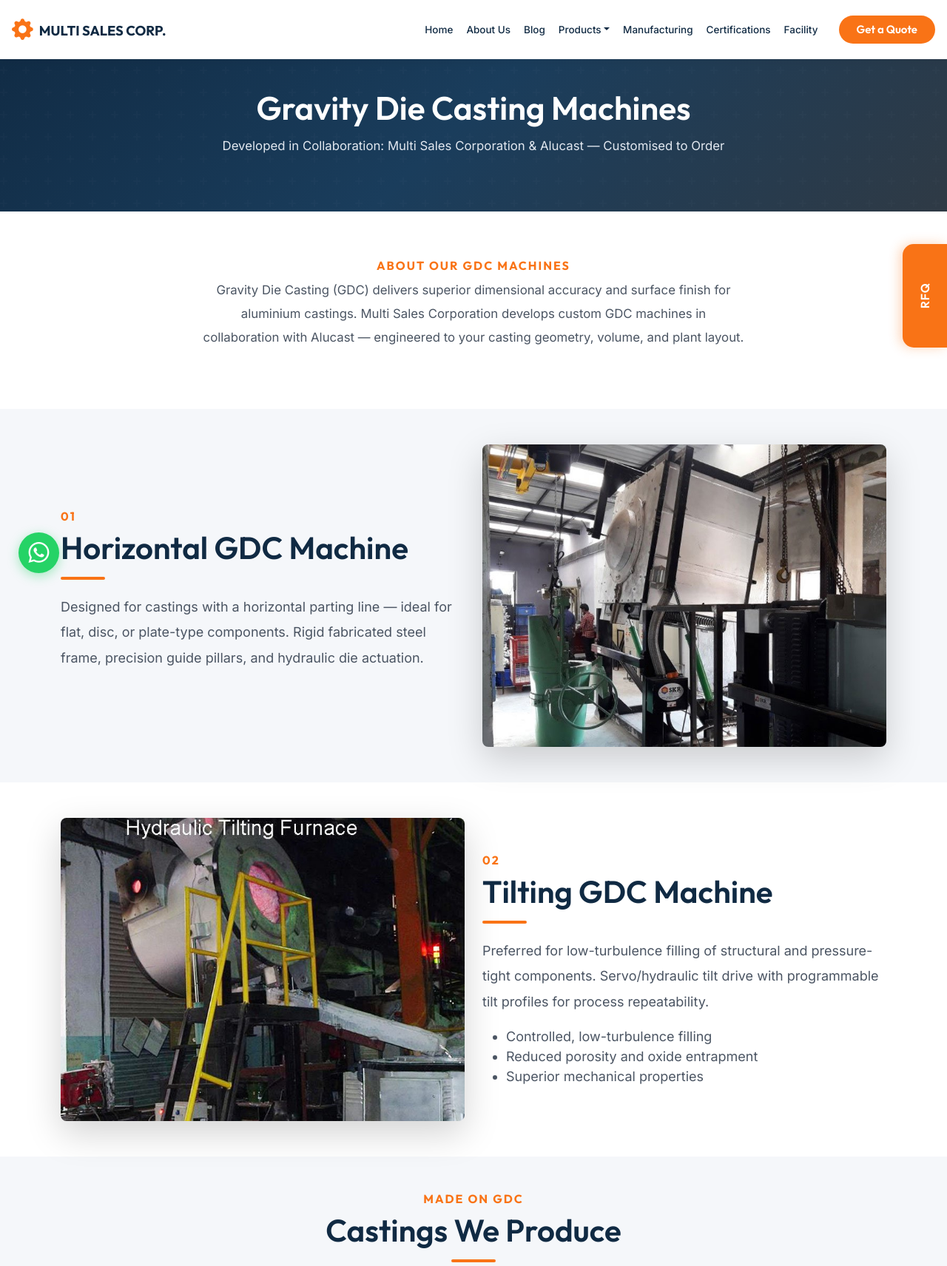
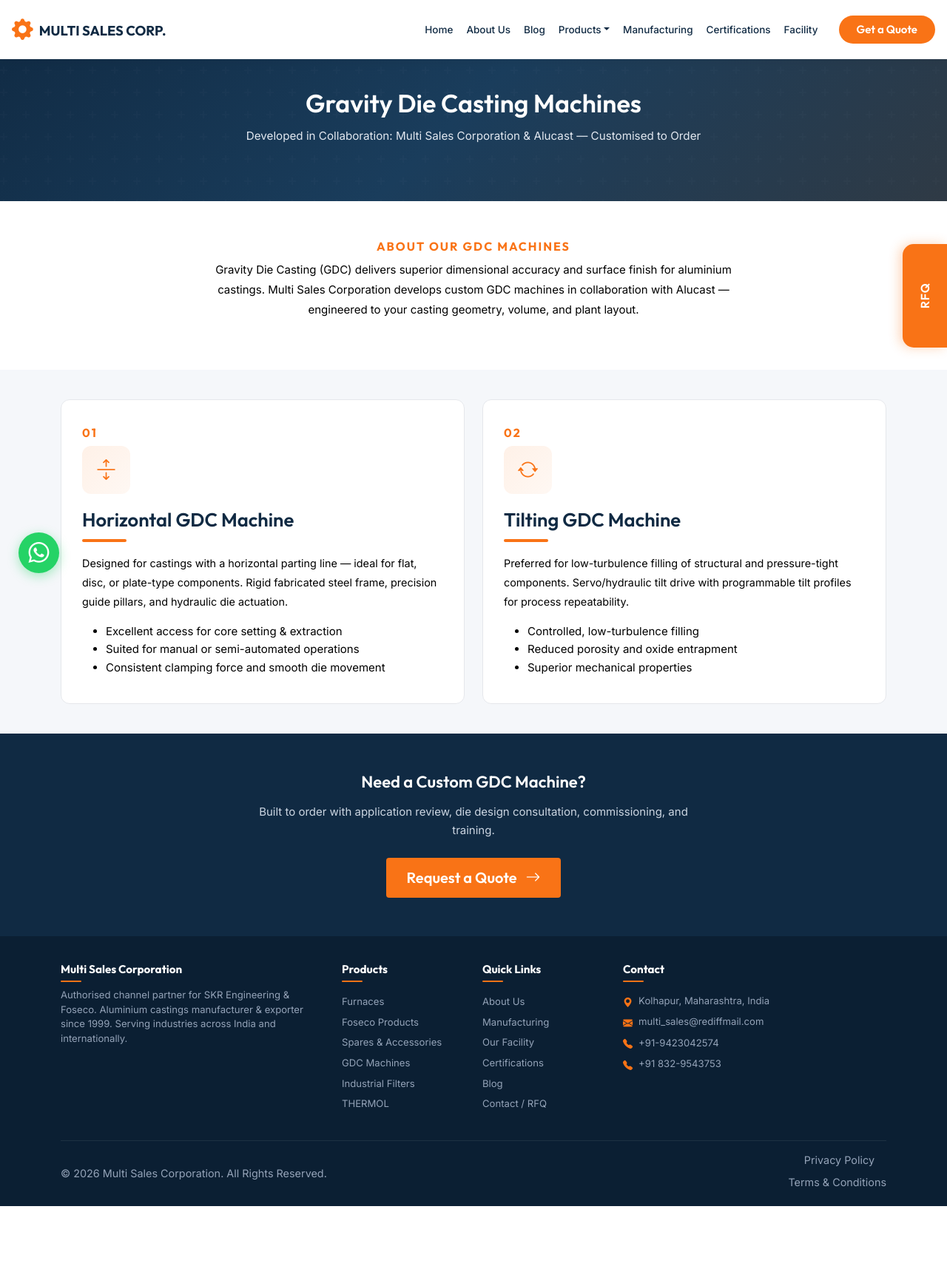
Before and after one commit to sapnathakur35492/IndustrialPro, a Django app: page /gdc-machines/ in a window 1280 px wide. Shown: the top 1712 px of the page at 74% size. After the commit the page ends 1631 px from the top, so only its background shows below. Run offline with Django 5.2, Linux system fonts and the light colour scheme.

Commit message:
Polish site contrast, favicon, GDC, footer, and home photos.
Use black body text, M-monogram favicon, icon-only home/GDC cards, compact footer and smaller type, and fix broken media gallery image paths.

Co-authored-by: Cursor <cursoragent@cursor.com>

```diff
--- a/static/css/style.css
+++ b/static/css/style.css
@@ -14,8 +14,9 @@
     --accent-orange: #F97316;
     --accent-orange-hover: #ea6c10;
 
-    --text-primary: #1F2937;
-    --text-secondary: #4B5563;
+    --text-primary: #000000;
+    --text-secondary: #000000;
+    --slate-grey: #000000;
 
     --font-heading: 'Outfit', sans-serif;
     --font-body: 'Inter', sans-serif;
@@ -26,7 +27,8 @@ body {
     font-family: var(--font-body);
     color: var(--text-primary);
     background-color: var(--white);
-    font-size: 18px;
+    font-size: 15px;
+    line-height: 1.65;
     overflow-x: hidden;
 }
 
@@ -36,9 +38,9 @@ h1, h2, h3, h4, h5, h6 {
     color: var(--primary-navy);
 }
 
-h1 { font-size: 56px; }
-h2 { font-size: 42px; }
-h3 { font-size: 30px; }
+h1 { font-size: 40px; }
+h2 { font-size: 30px; }
+h3 { font-size: 22px; }
 
 a { transition: all 0.3s ease; }
 
@@ -48,7 +50,20 @@ a { transition: all 0.3s ease; }
 .bg-light-grey { background-color: var(--secondary-light-grey) !important; }
 .text-orange { color: var(--accent-orange) !important; }
 .text-navy { color: var(--primary-navy) !important; }
-.text-muted { color: var(--text-secondary) !important; }
+.text-muted,
+.text-secondary,
+.text-body-secondary,
+.form-text {
+    color: #000000 !important;
+}
+.bg-navy .text-muted,
+.bg-navy .text-secondary,
+.bg-navy .text-body-secondary,
+.mega-footer .text-muted,
+.page-header .text-muted,
+.hero-content .text-muted {
+    color: #CBD5E1 !important;
+}
 
 /* 4. BUTTONS */
 .btn-orange {
@@ -239,53 +254,53 @@ a { transition: all 0.3s ease; }
 }
 .hero-content h1 {
     color: var(--white) !important;
-    font-size: 52px;
+    font-size: 40px;
     font-weight: 700;
-    line-height: 1.15;
-    margin-bottom: 20px;
+    line-height: 1.2;
+    margin-bottom: 14px;
 }
 .hero-content p {
     color: #CBD5E1;
-    font-size: 1.15rem;
-    margin-bottom: 30px;
-    line-height: 1.7;
+    font-size: 1rem;
+    margin-bottom: 22px;
+    line-height: 1.65;
 }
 .hero-content .hero-sub {
-    font-size: 1.1rem;
+    font-size: 0.95rem;
     color: #94A3B8;
-    margin-bottom: 35px;
+    margin-bottom: 28px;
 }
 .hero-badge {
     display: inline-block;
     background: rgba(249, 115, 22, 0.15);
     border: 1px solid rgba(249, 115, 22, 0.3);
     color: var(--accent-orange) !important;
-    padding: 8px 20px;
+    padding: 6px 16px;
     border-radius: 50px;
-    font-size: 0.85rem;
+    font-size: 0.75rem;
     font-weight: 600;
     letter-spacing: 0.5px;
-    margin-bottom: 25px;
+    margin-bottom: 18px;
 }
 
 /* 7. SECTIONS */
 .section-padding {
-    padding: 100px 0;
+    padding: 70px 0;
 }
 .section-padding-sm {
-    padding: 48px 0;
+    padding: 40px 0;
 }
 .section-padding-md {
-    padding: 64px 0;
+    padding: 52px 0;
 }
 .about-img-box {
     height: 400px;
 }
 .section-title {
-    font-size: 42px;
-    margin-bottom: 20px;
+    font-size: 30px;
+    margin-bottom: 16px;
     position: relative;
-    padding-bottom: 18px;
+    padding-bottom: 14px;
     color: var(--primary-navy);
 }
 .section-title::after {
@@ -344,33 +359,11 @@ a { transition: all 0.3s ease; }
     background: var(--white);
     border: 1px solid #E5E7EB;
     border-radius: 12px;
-    padding: 0;
+    padding: 35px 28px;
     transition: all 0.4s ease;
     position: relative;
     overflow: hidden;
     height: 100%;
-    display: flex;
-    flex-direction: column;
-}
-.product-category-card .pcc-image {
-    height: 180px;
-    overflow: hidden;
-    background: #0B1F33;
-}
-.product-category-card .pcc-image img {
-    width: 100%;
-    height: 100%;
-    object-fit: cover;
-    transition: transform 0.45s ease;
-}
-.product-category-card:hover .pcc-image img {
-    transform: scale(1.08);
-}
-.product-category-card .pcc-body {
-    padding: 24px 28px 28px;
-    flex: 1;
-    display: flex;
-    flex-direction: column;
 }
 .product-category-card::before {
     content: '';
@@ -393,17 +386,17 @@ a { transition: all 0.3s ease; }
     border-color: transparent;
 }
 .product-category-card .pcc-icon {
-    width: 48px;
-    height: 48px;
-    border-radius: 10px;
+    width: 65px;
+    height: 65px;
+    border-radius: 12px;
     background: linear-gradient(135deg, rgba(249,115,22,0.1) 0%, rgba(249,115,22,0.05) 100%);
     display: flex;
     align-items: center;
     justify-content: center;
-    margin-bottom: 14px;
+    margin-bottom: 20px;
 }
 .product-category-card .pcc-icon i {
-    font-size: 22px;
+    font-size: 28px;
     color: var(--accent-orange);
 }
 .product-category-card h4 {
@@ -453,11 +446,11 @@ a { transition: all 0.3s ease; }
 }
 .product-img-placeholder i {
     font-size: 60px;
-    color: #4B5563;
+    color: #000000;
     margin-bottom: 15px;
 }
 .product-img-placeholder span {
-    color: #374151;
+    color: #000000;
     font-weight: 600;
     font-size: 0.9rem;
     text-transform: uppercase;
@@ -653,13 +646,13 @@ a { transition: all 0.3s ease; }
 }
 .page-header h1 {
     color: var(--white) !important;
-    font-size: 44px;
-    margin-bottom: 12px;
+    font-size: 34px;
+    margin-bottom: 10px;
     position: relative;
 }
 .page-header p {
     color: #E2E8F0;
-    font-size: 1.05rem;
+    font-size: 0.95rem;
     position: relative;
 }
 
@@ -667,22 +660,24 @@ a { transition: all 0.3s ease; }
 .mega-footer {
     background-color: var(--footer-navy);
     color: #94A3B8;
-    padding: 60px 0 20px;
-    min-height: 280px;
+    padding: 36px 0 14px;
+    min-height: 0;
+    font-size: 0.85rem;
 }
 .mega-footer h5 {
     color: var(--white);
     font-family: var(--font-heading);
     font-weight: 600;
-    margin-bottom: 25px;
+    font-size: 0.95rem;
+    margin-bottom: 14px;
     position: relative;
-    padding-bottom: 12px;
+    padding-bottom: 8px;
 }
 .mega-footer h5::after {
     content: '';
     position: absolute;
     bottom: 0; left: 0;
-    width: 35px; height: 3px;
+    width: 28px; height: 2px;
     background-color: var(--accent-orange);
     border-radius: 2px;
 }
@@ -691,8 +686,8 @@ a { transition: all 0.3s ease; }
     text-decoration: none;
     transition: color 0.3s ease, padding-left 0.3s ease;
     display: block;
-    margin-bottom: 10px;
-    font-size: 0.95rem;
+    margin-bottom: 6px;
+    font-size: 0.82rem;
 }
 .mega-footer a:hover {
     color: var(--accent-orange);
@@ -701,9 +696,10 @@ a { transition: all 0.3s ease; }
 .mega-footer .footer-contact li {
     display: flex;
     align-items: flex-start;
-    gap: 10px;
-    margin-bottom: 12px;
-    line-height: 1.5;
+    gap: 8px;
+    margin-bottom: 8px;
+    line-height: 1.4;
+    font-size: 0.82rem;
 }
 .mega-footer .footer-contact i {
     flex-shrink: 0;
@@ -720,8 +716,13 @@ a { transition: all 0.3s ease; }
 }
 .mega-footer .footer-bottom {
     border-top: 1px solid rgba(255,255,255,0.08);
-    padding-top: 25px;
-    margin-top: 50px;
+    padding-top: 14px;
+    margin-top: 22px;
+}
+.mega-footer p {
+    font-size: 0.82rem;
+    margin-bottom: 0.75rem;
+    line-height: 1.5;
 }
 
 /* 14. STICKY RFQ WIDGET */
@@ -942,7 +943,7 @@ a { transition: all 0.3s ease; }
 }
 .glance-label {
     font-size: 0.9rem;
-    color: var(--slate-grey);
+    color: #000000;
     text-transform: uppercase;
     letter-spacing: 1px;
     font-weight: 600;
@@ -955,7 +956,7 @@ a { transition: all 0.3s ease; }
 }
 .glance-sub {
     font-size: 0.8rem;
-    color: var(--slate-grey);
+    color: #000000;
     margin-top: 5px;
 }
 
@@ -977,7 +978,7 @@ a { transition: all 0.3s ease; }
 }
 .specs-table td {
     padding: 12px 20px;
-    color: var(--slate-grey);
+    color: #000000;
     border-color: rgba(16, 42, 67, 0.05);
     vertical-align: middle;
 }
--- a/templates/base.html
+++ b/templates/base.html
@@ -17,10 +17,11 @@
 
     <title>{% block title %}Multi Sales Corporation — Industrial Supply & Manufacturing, Kolhapur{% endblock %}</title>
 
-    <!-- Favicon -->
-    <link rel="icon" href="{% static 'images/favicon.ico' %}" sizes="any">
-    <link rel="icon" type="image/png" href="{% static 'images/favicon-32.png' %}" sizes="32x32">
-    <link rel="apple-touch-icon" href="{% static 'images/apple-touch-icon.png' %}">
+    <!-- Favicon — Multi Sales "M" monogram -->
+    <link rel="icon" href="{% static 'images/favicon.ico' %}?v=2" sizes="any">
+    <link rel="icon" type="image/png" href="{% static 'images/favicon-32.png' %}?v=2" sizes="32x32">
+    <link rel="icon" type="image/png" href="{% static 'images/favicon-192.png' %}?v=2" sizes="192x192">
+    <link rel="apple-touch-icon" href="{% static 'images/apple-touch-icon.png' %}?v=2">
 
     <!-- Schema.org -->
     <script type="application/ld+json">
@@ -125,8 +126,8 @@
         <div class="container">
             <div class="row g-4 text-center text-md-start">
             <div class="col-lg-4 col-md-6 mb-2 mb-md-0">
-                <h5 class="fw-bold mb-4">Multi Sales Corporation</h5>
-                <p class="mb-4">Authorised channel partner for SKR Engineering & Foseco. Aluminium castings manufacturer & exporter since 1999. Serving industries across India and internationally.</p>
+                <h5 class="fw-bold mb-2">Multi Sales Corporation</h5>
+                <p class="mb-3">Authorised channel partner for SKR Engineering & Foseco. Aluminium castings manufacturer & exporter since 1999. Serving industries across India and internationally.</p>
                 <div class="d-flex gap-3 justify-content-center justify-content-md-start">
                     {% if settings.facebook_url %}<a href="{{ settings.facebook_url }}"><i class="bi bi-facebook fs-5"></i></a>{% endif %}
                     {% if settings.twitter_url %}<a href="{{ settings.twitter_url }}"><i class="bi bi-twitter fs-5"></i></a>{% endif %}
@@ -135,7 +136,7 @@
             </div>
 
             <div class="col-lg-2 col-md-6 mb-2 mb-md-0">
-                <h5 class="fw-bold mb-4">Products</h5>
+                <h5 class="fw-bold mb-3">Products</h5>
                 <ul class="list-unstyled">
                     <li><a href="{% url 'catalog:furnaces' %}">Furnaces</a></li>
                     <li><a href="{% url 'catalog:foseco' %}">Foseco Products</a></li>
@@ -147,7 +148,7 @@
             </div>
 
             <div class="col-lg-2 col-md-6 mb-2 mb-md-0">
-                <h5 class="fw-bold mb-4">Quick Links</h5>
+                <h5 class="fw-bold mb-3">Quick Links</h5>
                 <ul class="list-unstyled">
                     <li><a href="{% url 'core:about' %}">About Us</a></li>
                     <li><a href="{% url 'catalog:manufacturing' %}">Manufacturing</a></li>
@@ -159,8 +160,8 @@
             </div>
 
             <div class="col-lg-4 col-md-6">
-                <h5 class="fw-bold mb-4">Contact</h5>
-                <ul class="list-unstyled footer-contact" style="font-size: 0.9rem;">
+                <h5 class="fw-bold mb-3">Contact</h5>
+                <ul class="list-unstyled footer-contact">
                     <li><i class="bi bi-geo-alt-fill text-orange"></i><span>{{ settings.address|default:"Kolhapur, Maharashtra, India" }}</span></li>
                     <li><i class="bi bi-envelope-fill text-orange"></i><a href="mailto:multi_sales@rediffmail.com">multi_sales@rediffmail.com</a></li>
                     <li><i class="bi bi-telephone-fill text-orange"></i><a href="tel:+919423042574">+91-9423042574</a></li>
--- a/templates/catalog/gdc_machines.html
+++ b/templates/catalog/gdc_machines.html
@@ -17,7 +17,7 @@
         <div class="row">
             <div class="col-lg-8 mx-auto text-center" data-aos="fade-up">
                 <h6 class="text-orange text-uppercase fw-bold mb-2" style="letter-spacing: 2px;">About Our GDC Machines</h6>
-                <p class="text-muted" style="line-height: 1.9; font-size: 1.05rem;">Gravity Die Casting (GDC) delivers superior dimensional accuracy and surface finish for aluminium castings. Multi Sales Corporation develops custom GDC machines in collaboration with Alucast — engineered to your casting geometry, volume, and plant layout.</p>
+                <p class="text-muted" style="line-height: 1.8;">Gravity Die Casting (GDC) delivers superior dimensional accuracy and surface finish for aluminium castings. Multi Sales Corporation develops custom GDC machines in collaboration with Alucast — engineered to your casting geometry, volume, and plant layout.</p>
             </div>
         </div>
     </div>
@@ -25,51 +25,33 @@
 
 <section class="section-padding-sm bg-light-grey">
     <div class="container">
-        <div class="row align-items-center g-4">
-            <div class="col-lg-6" data-aos="fade-right">
+        <div class="row g-4">
+            <div class="col-lg-6" data-aos="fade-up">
+                <div class="product-category-card h-100">
                     <h6 class="text-orange text-uppercase fw-bold mb-2" style="letter-spacing: 2px;">01</h6>
-                <h2 class="section-title">Horizontal GDC Machine</h2>
-                <p class="text-muted" style="line-height: 1.9;">Designed for castings with a horizontal parting line — ideal for flat, disc, or plate-type components. Rigid fabricated steel frame, precision guide pillars, and hydraulic die actuation.</p>
-            </div>
-            <div class="col-lg-6" data-aos="fade-left">
-                <img src="{% static 'images/furnaces/tilting_3.jpg' %}" alt="Horizontal GDC Machine" class="img-fluid rounded-3 shadow-lg" style="width: 100%; object-fit: cover; aspect-ratio: 4/3;">
+                    <div class="pcc-icon"><i class="bi bi-arrows-expand"></i></div>
+                    <h2 class="section-title" style="font-size: 1.6rem;">Horizontal GDC Machine</h2>
+                    <p class="text-muted" style="line-height: 1.8;">Designed for castings with a horizontal parting line — ideal for flat, disc, or plate-type components. Rigid fabricated steel frame, precision guide pillars, and hydraulic die actuation.</p>
+                    <ul class="text-muted mb-0">
+                        <li>Excellent access for core setting &amp; extraction</li>
+                        <li>Suited for manual or semi-automated operations</li>
+                        <li>Consistent clamping force and smooth die movement</li>
+                    </ul>
                 </div>
             </div>
-    </div>
-</section>
-
-<section class="section-padding-sm bg-white">
-    <div class="container">
-        <div class="row align-items-center g-4">
-            <div class="col-lg-6 order-lg-2" data-aos="fade-left">
+            <div class="col-lg-6" data-aos="fade-up" data-aos-delay="100">
+                <div class="product-category-card h-100">
                     <h6 class="text-orange text-uppercase fw-bold mb-2" style="letter-spacing: 2px;">02</h6>
-                <h2 class="section-title">Tilting GDC Machine</h2>
-                <p class="text-muted" style="line-height: 1.9;">Preferred for low-turbulence filling of structural and pressure-tight components. Servo/hydraulic tilt drive with programmable tilt profiles for process repeatability.</p>
+                    <div class="pcc-icon"><i class="bi bi-arrow-repeat"></i></div>
+                    <h2 class="section-title" style="font-size: 1.6rem;">Tilting GDC Machine</h2>
+                    <p class="text-muted" style="line-height: 1.8;">Preferred for low-turbulence filling of structural and pressure-tight components. Servo/hydraulic tilt drive with programmable tilt profiles for process repeatability.</p>
                     <ul class="text-muted mb-0">
                         <li>Controlled, low-turbulence filling</li>
                         <li>Reduced porosity and oxide entrapment</li>
                         <li>Superior mechanical properties</li>
                     </ul>
                 </div>
-            <div class="col-lg-6 order-lg-1" data-aos="fade-right">
-                <img src="{% static 'images/furnaces/tilting_1.jpg' %}" alt="Tilting GDC Machine" class="img-fluid rounded-3 shadow-lg" style="width: 100%; object-fit: cover; aspect-ratio: 4/3;">
             </div>
-        </div>
-    </div>
-</section>
-
-<!-- Castings produced on GDC -->
-<section class="section-padding-sm bg-light-grey">
-    <div class="container">
-        <div class="text-center mb-3" data-aos="fade-up">
-            <h6 class="text-orange text-uppercase fw-bold mb-2" style="letter-spacing: 2px;">Made on GDC</h6>
-            <h2 class="section-title mx-auto">Castings We Produce</h2>
-        </div>
-        <div class="row g-3">
-            <div class="col-6 col-lg-3"><img src="{% static 'images/manufacturing/wheels/wheel_01.jpg' %}" alt="Handwheel" class="img-fluid rounded-3 shadow-sm" style="width:100%; aspect-ratio:1; object-fit:cover;"></div>
-            <div class="col-6 col-lg-3"><img src="{% static 'images/manufacturing/wheels/wheel_04.jpg' %}" alt="Handwheels" class="img-fluid rounded-3 shadow-sm" style="width:100%; aspect-ratio:1; object-fit:cover;"></div>
-            <div class="col-6 col-lg-3"><img src="{% static 'images/manufacturing/couplings/coupling_01.jpg' %}" alt="Coupling" class="img-fluid rounded-3 shadow-sm" style="width:100%; aspect-ratio:1; object-fit:cover;"></div>
-            <div class="col-6 col-lg-3"><img src="{% static 'images/manufacturing/castings/casting_20.jpg' %}" alt="Castings" class="img-fluid rounded-3 shadow-sm" style="width:100%; aspect-ratio:1; object-fit:cover;"></div>
         </div>
     </div>
 </section>
@@ -77,7 +59,7 @@
 <section class="section-padding-md bg-navy text-center">
     <div class="container" data-aos="fade-up">
         <h3 class="text-white mb-3">Need a Custom GDC Machine?</h3>
-        <p style="color: #CBD5E1; max-width: 600px; margin: 0 auto 30px;">Built to order with application review, die design consultation, commissioning, and training.</p>
+        <p style="color: #CBD5E1; max-width: 600px; margin: 0 auto 24px;">Built to order with application review, die design consultation, commissioning, and training.</p>
         <a href="{% url 'core:contact_rfq' %}" class="btn btn-orange btn-lg">Request a Quote <i class="bi bi-arrow-right ms-2"></i></a>
     </div>
 </section>
--- a/templates/core/about.html
+++ b/templates/core/about.html
@@ -96,7 +96,7 @@
                 <p class="text-muted" style="line-height: 1.9;">Multi Sales Corporation was founded in 1999 by <strong>Mr. Anil Jadhav</strong>, a mechanical engineer who graduated from the prestigious Kolhapur Institute of Technology and further strengthened his academic credentials with a Diploma in Computer Applications from CSiber. However, it was not textbooks alone that shaped his vision — it was decades of hands-on immersion in the industrial world. With over 30 years of experience spanning metallurgy, foundry operations, and precision machining, Mr. Jadhav developed an intimate understanding of what manufacturing companies truly need: reliable supply, consistent quality, and a partner who speaks the language of the shop floor.</p>
             </div>
             <div class="col-lg-6" data-aos="fade-left">
-                <img src="{% static 'images/manufacturing/wheels/wheel_05.jpg' %}" alt="About Us — Aluminium Castings" class="img-fluid rounded-3 shadow w-100">
+                <img src="{% static 'images/manufacturing/wheels/wheel_05.jpg' %}" alt="About Us — Aluminium Castings" class="img-fluid rounded-3 shadow w-100" loading="lazy">
             </div>
         </div>
     </div>
@@ -113,7 +113,7 @@
                 <p class="text-muted" style="line-height: 1.9;">Over the years, the company grew its footprint across more than five districts, forging long-standing relationships built on technical credibility, assured quality, and dependable after-sales service. From aluminium foundry materials and machinery to industrial filtration systems, the company's portfolio expanded in lockstep with its customers' evolving needs.</p>
             </div>
             <div class="col-lg-6 order-lg-1" data-aos="fade-right">
-                <img src="{% static 'images/manufacturing/castings/casting_12.jpg' %}" alt="Growth — Manufacturing" class="img-fluid rounded-3 shadow w-100">
+                <img src="{% static 'images/manufacturing/castings/casting_12.jpg' %}" alt="Growth — Manufacturing" class="img-fluid rounded-3 shadow w-100" loading="lazy">
             </div>
         </div>
     </div>
```
Also changed, not shown: templates/core/home.html (+9 -27 lines), static/images/apple-touch-icon.png, static/images/favicon-192.png (added), static/images/favicon-32.png, static/images/favicon.ico. Lines whose indentation alone changed are shown as unchanged.
